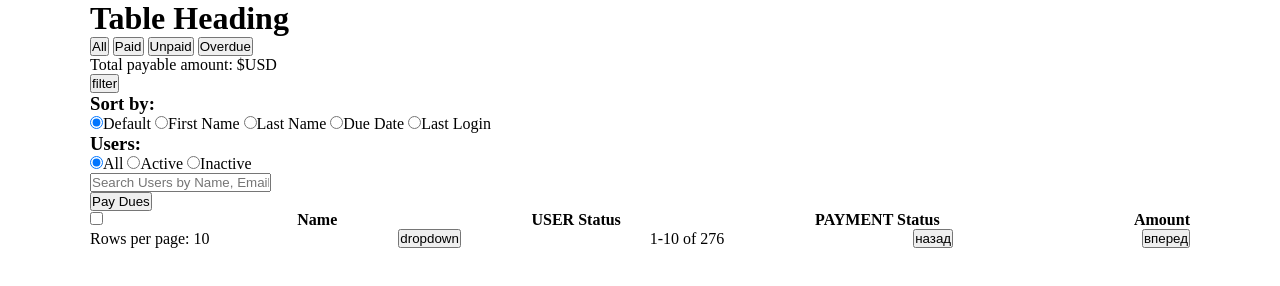
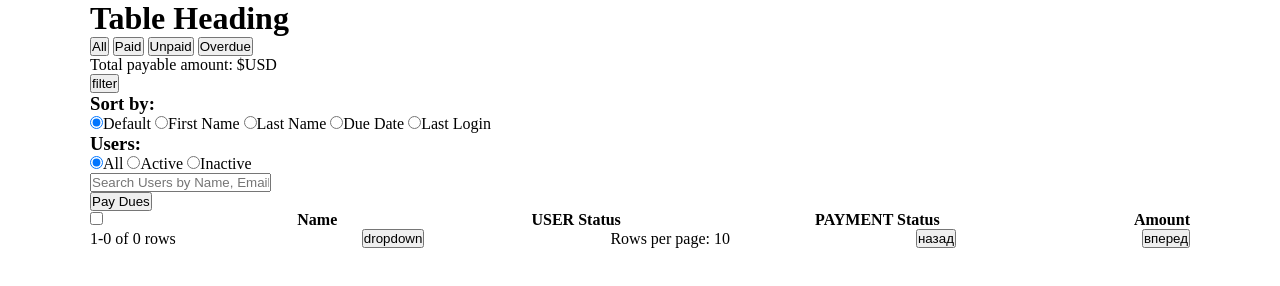
Before and after one commit to AntoninaVi/data-table, a plain HTML site: page index.html in a window 1280 px wide. Drawn offline with Linux system fonts and the light colour scheme; no server answers.

Commit message:
show amount of strings

```diff
--- a/app.js
+++ b/app.js
@@ -46,8 +46,8 @@ const tableRows = tableBody.getElementsByTagName('tr');
 
 const rowsPerPageDropdown = document.querySelector('.footer-dropdown');
 const rowsPerPageOptions = [10, 20, 30];
-const rowsPerPageText = document.querySelector('.footer__text:first-child');///
-const rowsPerPageTotal = document.querySelector('.footer__text:last-child');///
+const rowsPerPageText = document.querySelector('.footer__text-pages');///
+const rowsPerPageTotal = document.querySelector('.footer__text');///
 
 const backButton = document.querySelector('.footer__button-arrow-forward');
 const forwardButton = document.querySelector('.footer__button-arrow');
@@ -123,6 +123,7 @@ getDocs(usersRef)
         })
 
         displayRows(tableRows, currentPage, rowsPerPage);
+
 
         //Menu dots
         tableBody.addEventListener('click', function (event) {
@@ -262,19 +263,14 @@ function displayRows(rows, page, perPage) {
             rows[i].style.display = '';
         }
     }
+    updateFooterText()
 }
 
 function updateFooterText() {
-    const start = (currentPage - 1) * rowsPerPage + 1;
-    const end = Math.min(start + rowsPerPage - 1, tableRows.length);
-
-    if (rowsPerPageText) {
-        rowsPerPageText.textContent = `Rows per page: ${rowsPerPage}`;
-    }
-
-    if (rowsPerPageTotal) {
-        rowsPerPageTotal.textContent = `${start}-${end} of ${tableRows.length}`;
-    }
+    const startRow = (currentPage - 1) * rowsPerPage + 1;
+    const endRow = startRow + rowsPerPage - 1 > tableRows.length ? tableRows.length : startRow + rowsPerPage - 1;
+    rowsPerPageText.textContent = `Rows per page: ${rowsPerPage}`;
+    rowsPerPageTotal.textContent = `${startRow}-${endRow} of ${tableRows.length} rows`;
 }
 
 //
--- a/index.html
+++ b/index.html
@@ -80,7 +80,7 @@
             </main>
             <footer class="footer">
                 <p class="footer__text">Rows per page: 10</p> <button class="footer-dropdown">dropdown</button>
-                <p class="footer__text">1-10 of 276</p>
+                <p class="footer__text-pages">1-10 of 276</p>
                 <button class="footer__button-arrow-forward">назад</button>
                 <button class="footer__button-arrow">вперед</button>
             </footer>
```
